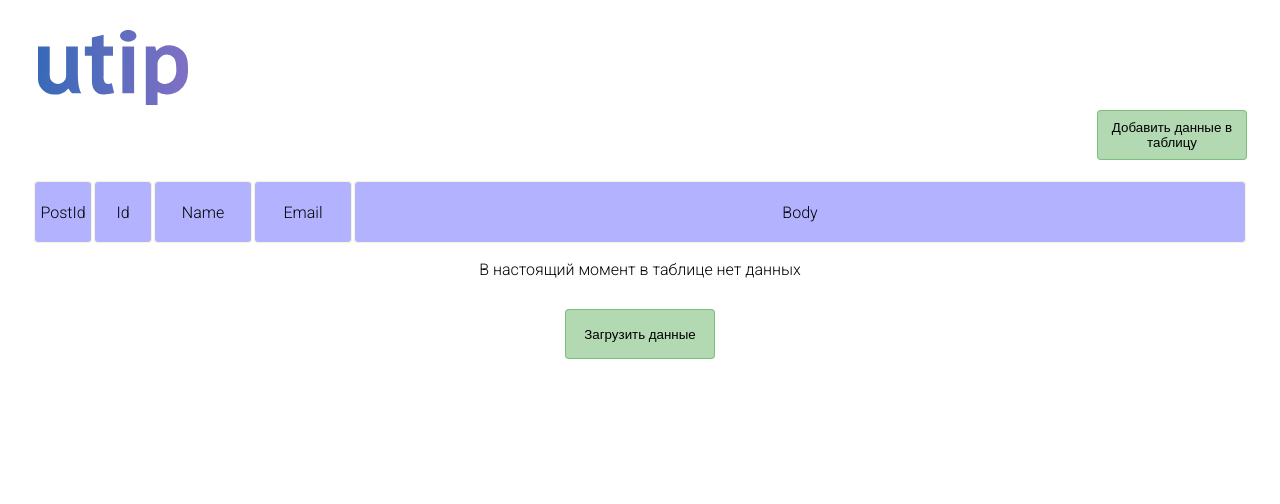
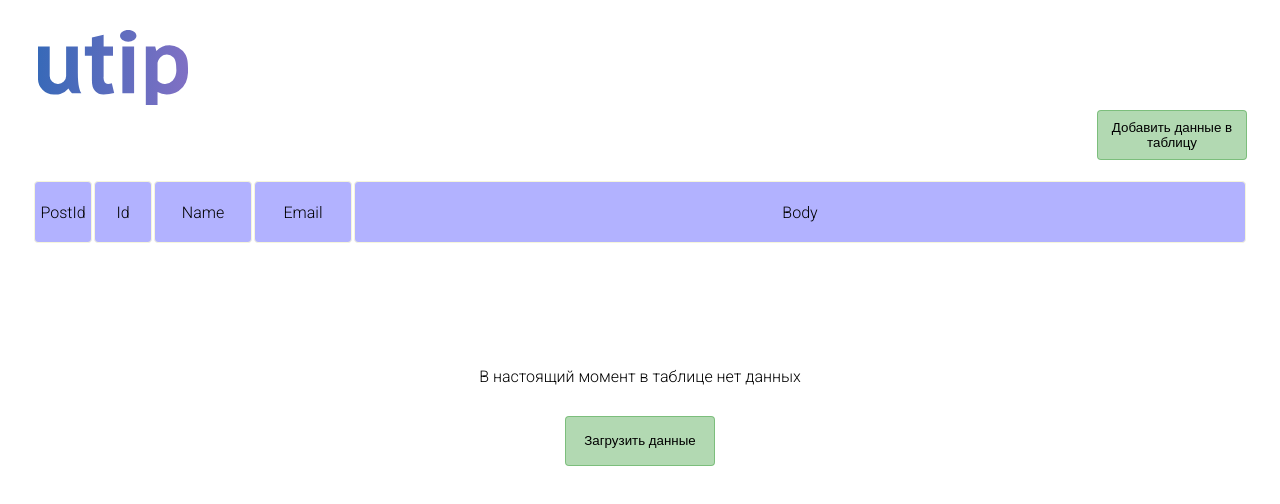
Before and after one commit to AnonymFromInternet/utip-technology, a React (Create React App) app: page / in a window 1280 px wide. Shown: the top 504 px of the page. Built offline with nearby package versions, Linux system fonts and the light colour scheme.

Commit message:
change css for table. now row's sizes is right. add store method for clear prev data

```diff
--- a/src/components/Table/Table.tsx
+++ b/src/components/Table/Table.tsx
@@ -28,7 +28,7 @@ export const Table = observer(() => {
     return rows.map((row) => <Row key={row.id as Key} data={row}></Row>);
   };
   return (
-    <div className={`${styles.EmptyTable} ${rows.length > 0 && styles.Table} `}>
+    <div className={styles.Table}>
       {isLoading && <Loader />}
       {!isLoading && error && <Error message={error.message} />}
       {rows.length === 0 && !isLoading ? <EmptyTableMessage /> : renderRows()}
--- a/src/store/store.ts
+++ b/src/store/store.ts
@@ -36,7 +36,6 @@ class TableDataStore {
   page: number = 1;
   itemsPerPage: number = 10;
   chosenRowId: number = -1;
-  isModalActive: boolean = false;
 
   isFieldSorted: Record<string, boolean> = {
     postId: true,
@@ -59,6 +58,7 @@ class TableDataStore {
   }
 
   loadData = () => {
+    this.clearPrevData();
     this.isLoading = true;
     const savedAllRows = dataService.getDataFromLocalstorage();
     if (savedAllRows.length > 0) {
@@ -99,7 +99,6 @@ class TableDataStore {
   deleteRow = () => {
     this.rows = this.rows.filter((item) => item.id !== this.chosenRowId);
     this.allRows = this.allRows.filter((item) => item.id !== this.chosenRowId);
-    this.isModalActive = false;
   };
 
   clearRows = () => {
@@ -132,6 +131,11 @@ class TableDataStore {
     }
     this.chosenRowId = rowId;
   };
+
+  clearPrevData = () => {
+    this.error = null;
+    this.chosenRowId = -1;
+  };
 }
 
 class RootStore {
```
